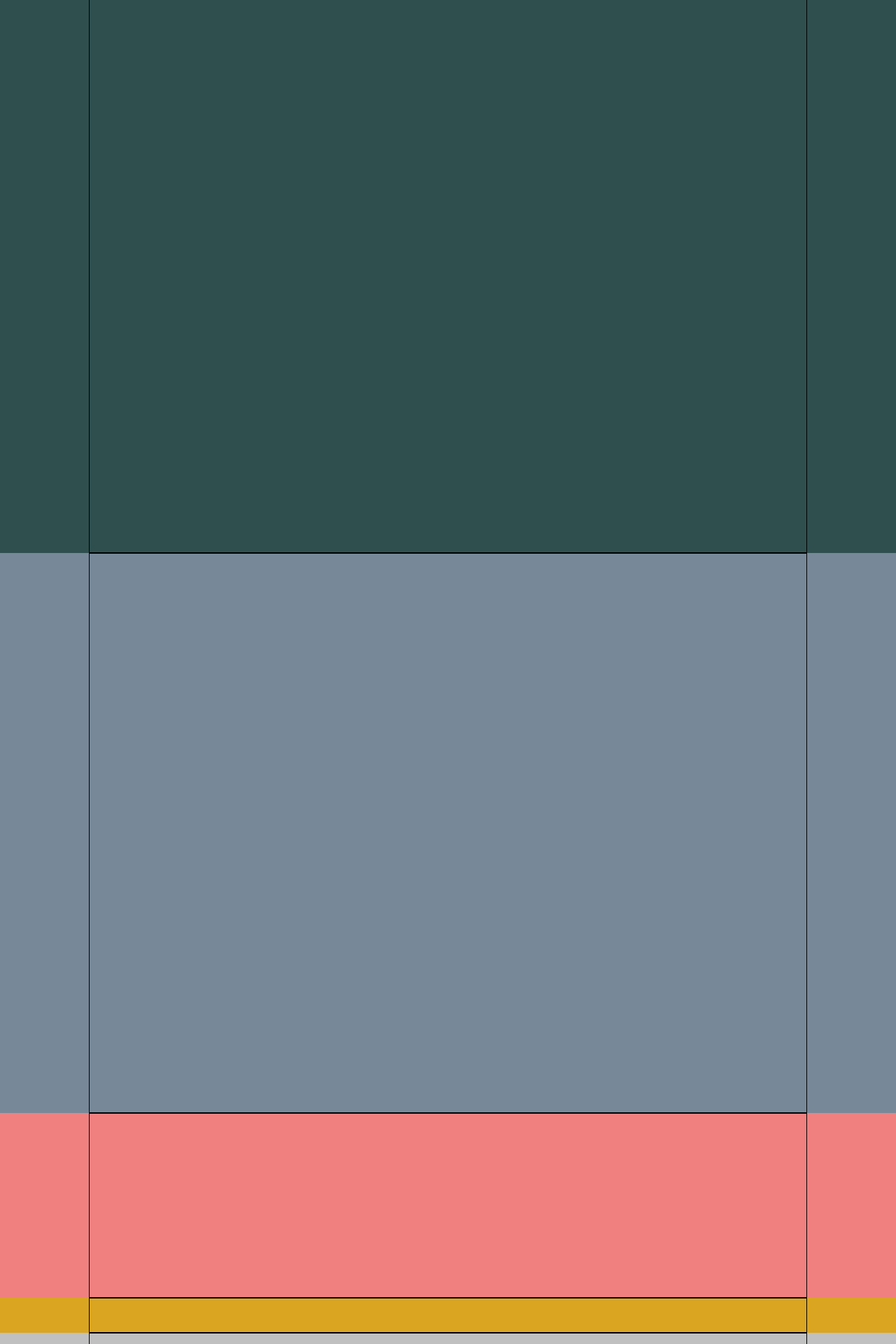
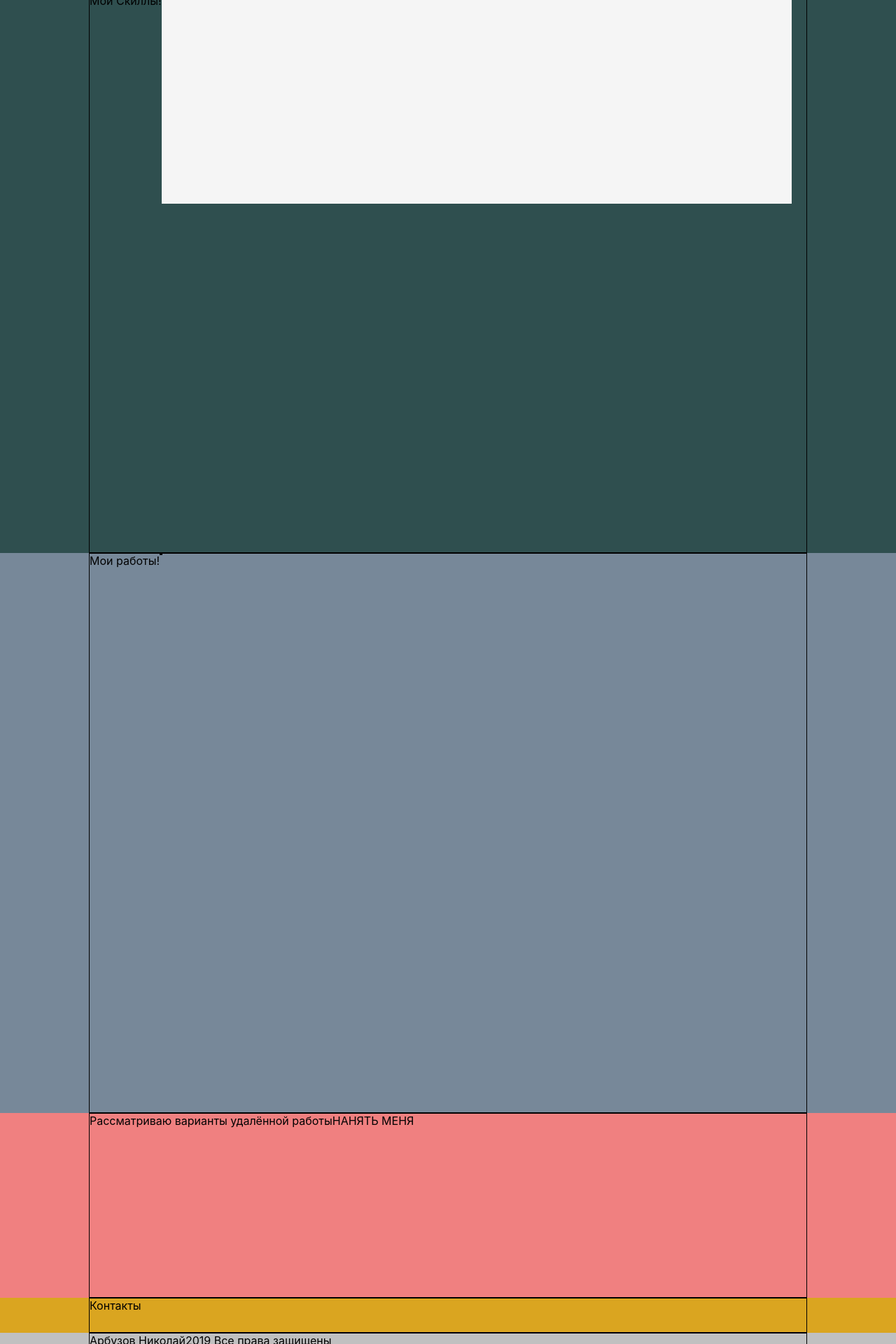
Before and after one commit to nickolayArbuzov/portfolio, a React (Create React App) app: page / in a window 1280 px wide. Shown: the part 880-2800 px from the top of the page at 70% size. Built offline with nearby package versions, Linux system fonts and the light colour scheme.

Commit message:
add other blocks

```diff
--- a/src/Contacts/Contacts.js
+++ b/src/Contacts/Contacts.js
@@ -5,7 +5,7 @@ function Contacts() {
   return (
     <div className={styles.contacts}>
       <div className={styles.container}>
-
+        <span>Контакты</span>
       </div>
     </div>
   );
--- a/src/Footer/Footer.js
+++ b/src/Footer/Footer.js
@@ -5,7 +5,8 @@ function Footer() {
   return (
     <div className={styles.footer}>
       <div className={styles.container}>
-
+        <span>Арбузов Николай</span>
+        <span>2019 Все права защищены</span>
       </div>
     </div>
   );
--- /dev/null
+++ b/src/Skills/Skill/Skill.js
@@ -0,0 +1,12 @@
+import React from 'react';
+import styles from './Skill.module.css';
+
+function Skill() {
+  return (
+    <div className={styles.skill}>
+
+    </div>
+  );
+}
+
+export default Skill;
--- /dev/null
+++ b/src/Skills/Skill/Skill.module.css
@@ -0,0 +1,8 @@
+.skill {
+  height:300px;
+  width:300px;
+  background-color: whitesmoke;
+  display: flex;
+  justify-content: center;
+  align-items: stretch;
+}
--- a/src/Skills/Skills.js
+++ b/src/Skills/Skills.js
@@ -1,11 +1,15 @@
 import React from 'react';
 import styles from './Skills.module.css';
+import Skill from './Skill/Skill';
 
 function Skills() {
   return (
     <div className={styles.skills}>
       <div className={styles.container}>
-
+        <span>Мои Скиллы!</span>
+        <Skill/>
+        <Skill/>
+        <Skill/>
       </div>
     </div>
   );
--- a/src/Slogan/Slogan.js
+++ b/src/Slogan/Slogan.js
@@ -5,7 +5,8 @@ function Slogan() {
   return (
     <div className={styles.slogan}>
       <div className={styles.container}>
-
+        <span>Рассматриваю варианты удалённой работы</span>
+        <div>НАНЯТЬ МЕНЯ</div>
       </div>
     </div>
   );
--- /dev/null
+++ b/src/Works/MyWorks/MyWorks.js
@@ -0,0 +1,14 @@
+import React from 'react';
+import styles from './MyWorks.module.css';
+
+function MyWorks() {
+  return (
+    <div className={styles.Myworks}>
+      <div className={styles.container}>
+
+      </div>
+    </div>
+  );
+}
+
+export default MyWorks;
--- /dev/null
+++ b/src/Works/MyWorks/MyWorks.module.css
@@ -0,0 +1,12 @@
+.works {
+  height:100vh;
+  background-color: lightslategrey;
+  display: flex;
+  justify-content: center;
+}
+
+.container{
+  width: 80%;
+  border: 1px solid;
+  display:flex;
+}
--- a/src/Works/Works.js
+++ b/src/Works/Works.js
@@ -1,11 +1,13 @@
 import React from 'react';
 import styles from './Works.module.css';
+import MyWorks from './MyWorks/MyWorks';
 
 function Works() {
   return (
     <div className={styles.works}>
       <div className={styles.container}>
-
+        <span>Мои работы!</span>
+        <MyWorks/>
       </div>
     </div>
   );
```
